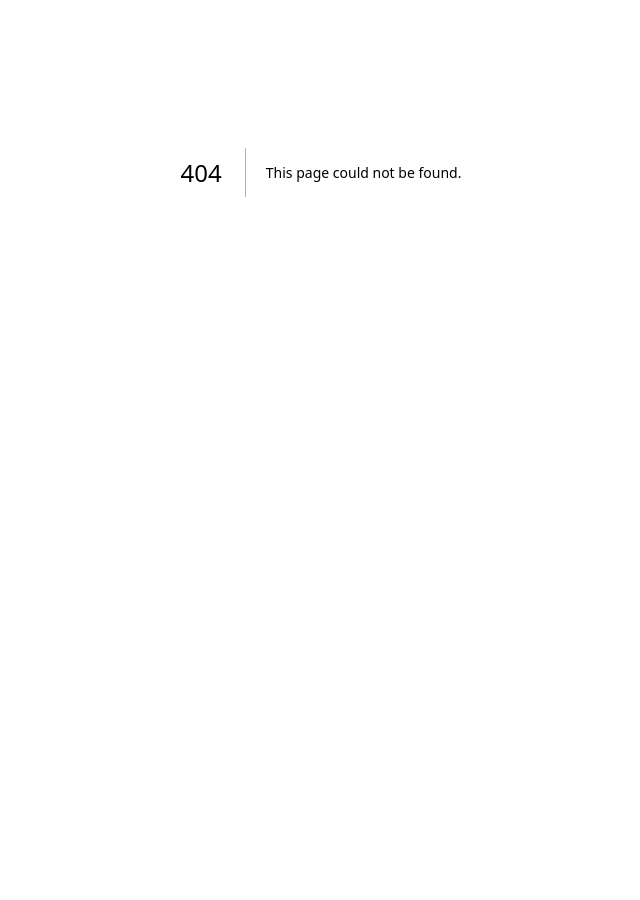
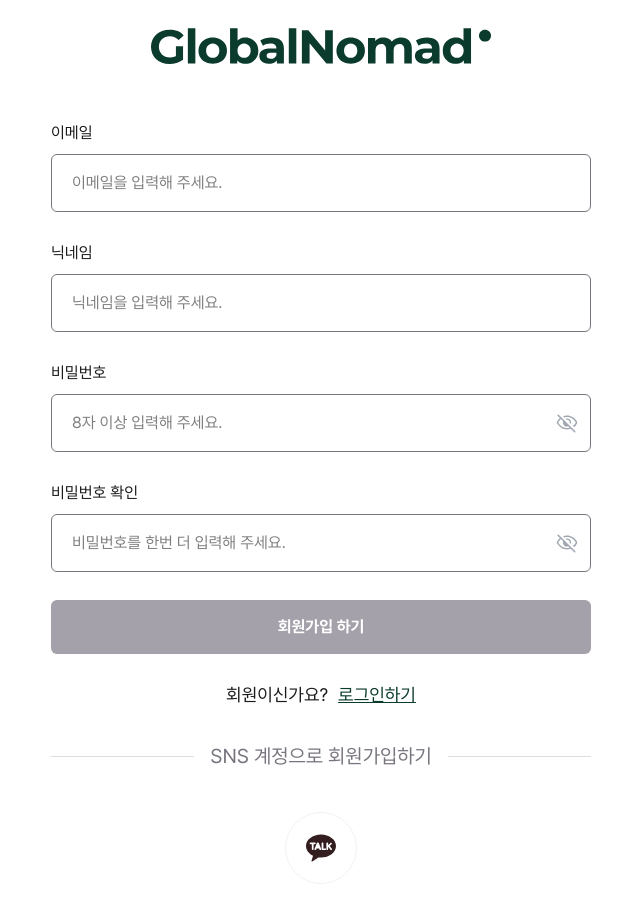
Before and after one commit to gayeongX0916/GlobalNomad, a Next.js app: page /signup in a window 1280 px wide. Before the commit this address had no page. Shown: the part 228-1128 px from the top of the page, without its empty margins (319-959 px from the left). Before the commit the page ends 800 px from the top, so only its background shows below. Built offline with nearby package versions, Linux system fonts and the light colour scheme.

Commit message:
[feat/#45] 회원가입 페이지 퍼블리싱

```diff
--- /dev/null
+++ b/src/app/signup/page.tsx
@@ -0,0 +1,165 @@
+"use client";
+
+import Image from "next/image";
+import Link from "next/link";
+
+// UI
+import Button from "@/components/ui/Button/Button";
+import { LoginInput } from "@/components/ui/Input/LoginInput";
+
+//Icons
+import Logo from "@/assets/logo/logo_vertical.svg";
+import KakaoIcon from "@/assets/svgs/kakao_icon.svg";
+import { useCallback, useState } from "react";
+import { validateFields } from "@/utils/validateFields";
+
+type FormState = {
+  email: string;
+  nickname: string;
+  password: string;
+  confirm: string;
+};
+
+type FieldKey = keyof FormState;
+
+type FieldList = {
+  name: FieldKey;
+  label: string;
+  placeholder: string;
+  mode: "email" | "password";
+};
+
+const SignUp = () => {
+  const [form, setForm] = useState<FormState>({
+    email: "",
+    nickname: "",
+    password: "",
+    confirm: "",
+  });
+  const [error, setError] = useState<FormState>({
+    email: "",
+    nickname: "",
+    password: "",
+    confirm: "",
+  });
+  const formList: FieldList[] = [
+    {
+      name: "email",
+      label: "이메일",
+      placeholder: "이메일을 입력해 주세요.",
+      mode: "email",
+    },
+    {
+      name: "nickname",
+      label: "닉네임",
+      placeholder: "닉네임을 입력해 주세요.",
+      mode: "email",
+    },
+    {
+      name: "password",
+      label: "비밀번호",
+      placeholder: "8자 이상 입력해 주세요.",
+      mode: "password",
+    },
+    {
+      name: "confirm",
+      label: "비밀번호 확인",
+      placeholder: "비밀번호를 한번 더 입력해 주세요.",
+      mode: "password",
+    },
+  ];
+
+  const handleChange = useCallback(
+    (name: FieldKey) => (value: string) => {
+      setForm((prev) => ({ ...prev, [name]: value }));
+    },
+    []
+  );
+
+  const handleBlur = useCallback(
+    (name: FieldKey) => () => {
+      const message = validateFields({
+        fields: name,
+        value: form[name],
+        values: form,
+      });
+      setError((prev) => ({ ...prev, [name]: message }));
+    },
+    [form]
+  );
+
+  return (
+    <main className="px-[12px] w-full md:px-[50px] lg:max-w-[640px] lg:mx-auto pt-[100px] pb-[50px]">
+      <header className="mb-[56px] flex justify-center">
+        <h1 className="sr-only">회원가입</h1>
+        <Image src={Logo} alt="GlobalNomad 로고" />
+      </header>
+
+      <form
+        className="flex flex-col gap-y-[28px] mb-[32px]"
+        aria-labelledby="signup-title"
+      >
+        <h2 id="signup-title" className="sr-only">
+          이메일로 회원가입
+        </h2>
+        {formList.map(({ name, label, placeholder, mode }) => (
+          <LoginInput
+            key={name}
+            mode={mode}
+            label={label}
+            placeholder={placeholder}
+            value={form[name]}
+            onChange={handleChange(name)}
+            onBlur={handleBlur(name)}
+            errorMessage={error[name]}
+          />
+        ))}
+        <Button
+          type="submit"
+          disabled={
+            Object.values(error).some((err) => err !== "") ||
+            Object.values(form).some((value) => value === "")
+          }
+        >
+          회원가입 하기
+        </Button>
+
+        <p className="flex justify-center gap-x-[10px]">
+          <span className="text-2lg text-black">회원이신가요?</span>
+          <Link href="/login" className="text-2lg text-green-900 underline">
+            로그인하기
+          </Link>
+        </p>
+      </form>
+
+      <section aria-labelledby="social-signup-title">
+        <h2 id="social-signup-title" className="sr-only">
+          SNS 계정으로 회원가입하기
+        </h2>
+
+        <div className="flex items-center w-full gap-x-[16px]">
+          <hr className="flex-1 border-gray-300" />
+          <span
+            className="text-md md:text-xl text-gray-800 whitespace-nowrap"
+            aria-hidden="true"
+          >
+            SNS 계정으로 회원가입하기
+          </span>
+          <hr className="flex-1 border-gray-300" />
+        </div>
+
+        <div className="flex justify-center mt-[40px]">
+          <button
+            type="button"
+            className="rounded-full w-[72px] h-[72px] border border-[#F2F2F2] flex justify-center items-center cursor-pointer"
+            aria-label="카카오로 회원가입하기"
+          >
+            <Image src={KakaoIcon} alt="" aria-hidden="true" />
+          </button>
+        </div>
+      </section>
+    </main>
+  );
+};
+
+export default SignUp;
--- a/src/components/layout/GNB/index.tsx
+++ b/src/components/layout/GNB/index.tsx
@@ -2,7 +2,7 @@
 import Link from "next/link";
 
 // Icons
-import Logo from "@/assets/logo/logo.svg";
+import Logo from "@/assets/logo/logo_horizontal.svg";
 import NotificationIcon from "@/assets/svgs/notification_icon.svg";
 import example from "@/assets/svgs/example.svg";
 
--- a/src/components/ui/Button/Button.tsx
+++ b/src/components/ui/Button/Button.tsx
@@ -1,18 +1,21 @@
+import React from "react";
 import { ReactNode } from "react";
 
 type ButtonProps = {
+  type: "button" | "submit";
   children: ReactNode;
   disabled?: boolean;
   onClick?: () => void;
 };
 
-export function Button({ children, disabled, onClick }: ButtonProps) {
+function Button({ type, children, disabled, onClick }: ButtonProps) {
   return (
     <button
-      className={`flex justify-center py-[14px] rounded-[6px] text-lg font-bold text-nomadBlack border border-nomadBlack w-full ${
+      type={type}
+      className={`flex justify-center py-[14px] rounded-[6px] text-lg font-bold w-full ${
         disabled
-          ? "bg-gray-600 text-white"
-          : "hover:bg-nomadBlack hover:text-white cursor-pointer"
+          ? "bg-gray-600 text-white border-none"
+          : "bg-nomadBlack text-white cursor-pointer"
       }`}
       disabled={disabled}
       onClick={onClick}
@@ -21,3 +24,5 @@
     </button>
   );
 }
+
+export default React.memo(Button);
--- a/src/components/ui/Input/LoginInput.tsx
+++ b/src/components/ui/Input/LoginInput.tsx
@@ -1,7 +1,7 @@
 "use client";
 
 import Image from "next/image";
-import { useCallback, useState } from "react";
+import { memo, useCallback, useState } from "react";
 
 // Icons
 import VisibilityOff from "@/assets/svgs/visibility_off.svg";
@@ -12,16 +12,21 @@
   label: string;
   placeholder: string;
   errorMessage?: string;
+  value: string;
+  onChange: (v: string) => void;
+  onBlur?: () => void;
 };
 
-export function LoginInput({
+const LoginInputBase = ({
   mode,
   label,
   placeholder,
   errorMessage,
-}: LoginInputProps) {
+  value,
+  onChange,
+  onBlur,
+}: LoginInputProps) => {
   const [show, setShow] = useState(false);
-  const [value, setValue] = useState("");
 
   const type = mode === "password" ? (show ? "text" : "password") : "email";
 
@@ -36,7 +41,8 @@
           type={type}
           placeholder={placeholder}
           value={value}
-          onChange={(e) => setValue(e.target.value)}
+          onChange={(e) => onChange(e.target.value)}
+          onBlur={onBlur}
           className={`px-[20px] py-[16px] rounded-[6px] border w-full ${
             errorMessage ? "border-red-500" : "border-gray-800"
           }`}
@@ -59,8 +65,18 @@
         )}
       </div>
       {errorMessage && (
-        <p className="text-xs text-red-500 pl-[8px]">{errorMessage}</p>
+        <p className="text-md text-red-500 pl-[8px]">{errorMessage}</p>
       )}
     </div>
   );
-}
+};
+
+export const LoginInput = memo(
+  LoginInputBase,
+  (prev, next) =>
+    prev.value === next.value &&
+    prev.errorMessage === next.errorMessage &&
+    prev.label === next.label &&
+    prev.placeholder === next.placeholder &&
+    prev.mode === next.mode
+);
--- /dev/null
+++ b/src/utils/validateFields.tsx
@@ -0,0 +1,31 @@
+type validateFieldsProps = {
+  fields: "email" | "nickname" | "password" | "confirm";
+  value: string;
+  values?: Record<string, string>;
+};
+
+export function validateFields({ fields, value, values }: validateFieldsProps) {
+  switch (fields) {
+    case "email": {
+      const emailRegex = /^[^\s@]+@[^\s@]+\.[^\s@]+$/;
+      if (!value) return "이메일을 입력해 주세요.";
+      if (!emailRegex.test(value)) return "이메일 형식으로 작성해 주세요.";
+      return "";
+    }
+    case "nickname": {
+      if (!value) return "닉네임을 입력해 주세요.";
+      if (value.length > 10) return "10자 이하로 작성해 주세요.";
+      return "";
+    }
+    case "password": {
+      if (!value) return "비밀번호를 입력해 주세요.";
+      if (value.length < 8) return "8자 이상 입력해 주세요.";
+      return "";
+    }
+    case "confirm": {
+      if (!value) return "비밀번호를 입력해 주세요.";
+      if (value !== values?.password) return "비밀번호가 일치하지 않습니다.";
+      return "";
+    }
+  }
+}
```
Also changed, not shown: src/assets/svgs/kakao_icon.svg (added).
